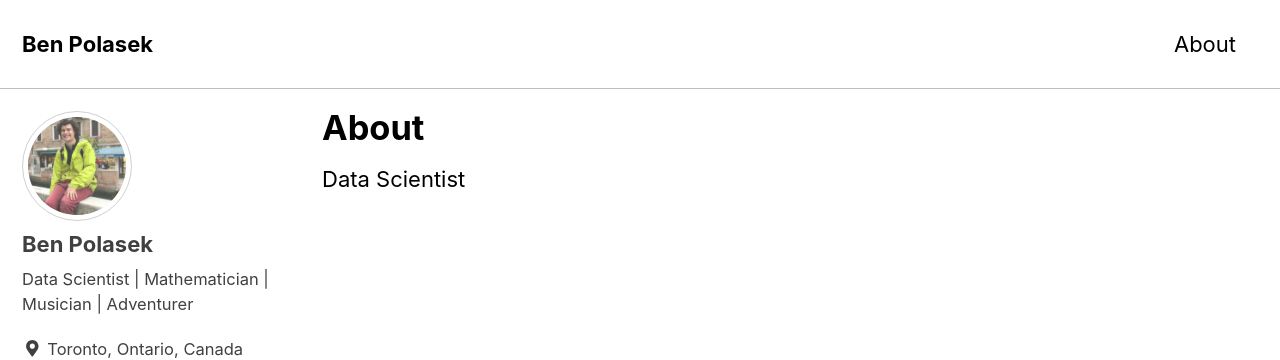
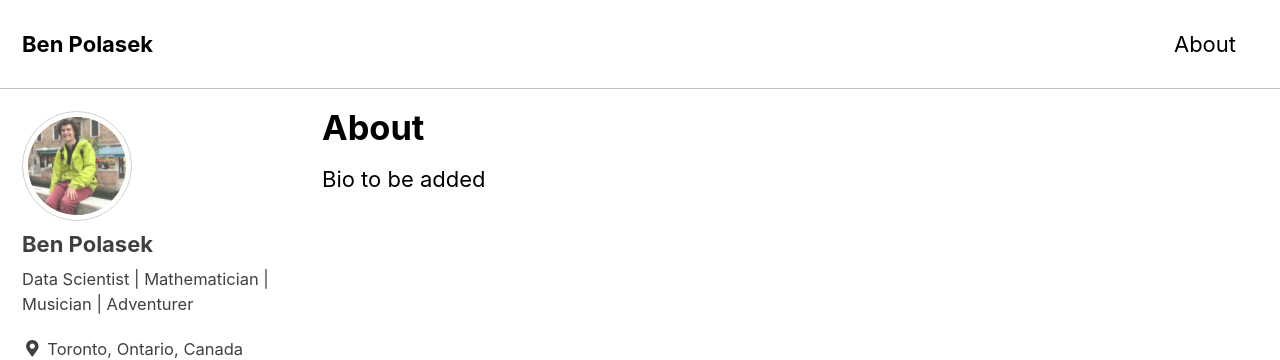
Before and after one commit to benpolasek/benpolasek.github.io, a Jekyll site: the page built from _pages/about.md, in a window 1280 px wide and 900 px high. Shown: the top 360 px of the window. Built offline with Jekyll 4.4.1, drawn with Linux system fonts in a browser that asks for light colours; cached includes are drawn as plain includes; nearby versions of some CDN libraries.

Commit message:
bio to be added

```diff
--- a/_pages/about.md
+++ b/_pages/about.md
@@ -1,8 +1,8 @@
 ---
 title: "About"
-permalink: _pages/about/
+permalink: /about/
 header:
   images: "/images/venice.JPG"
 ---
 
-Data Scientist
+Bio to be added
```
